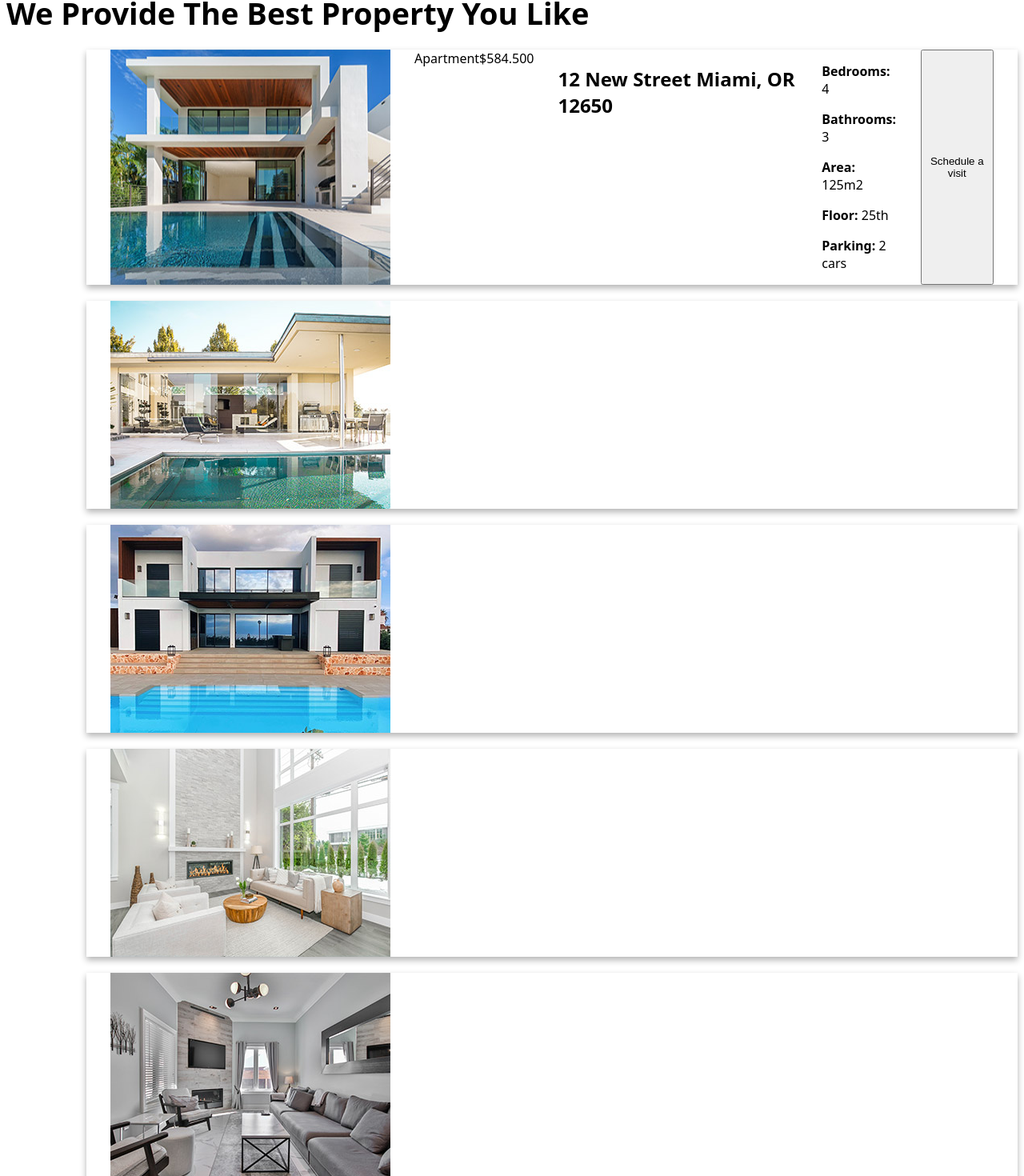
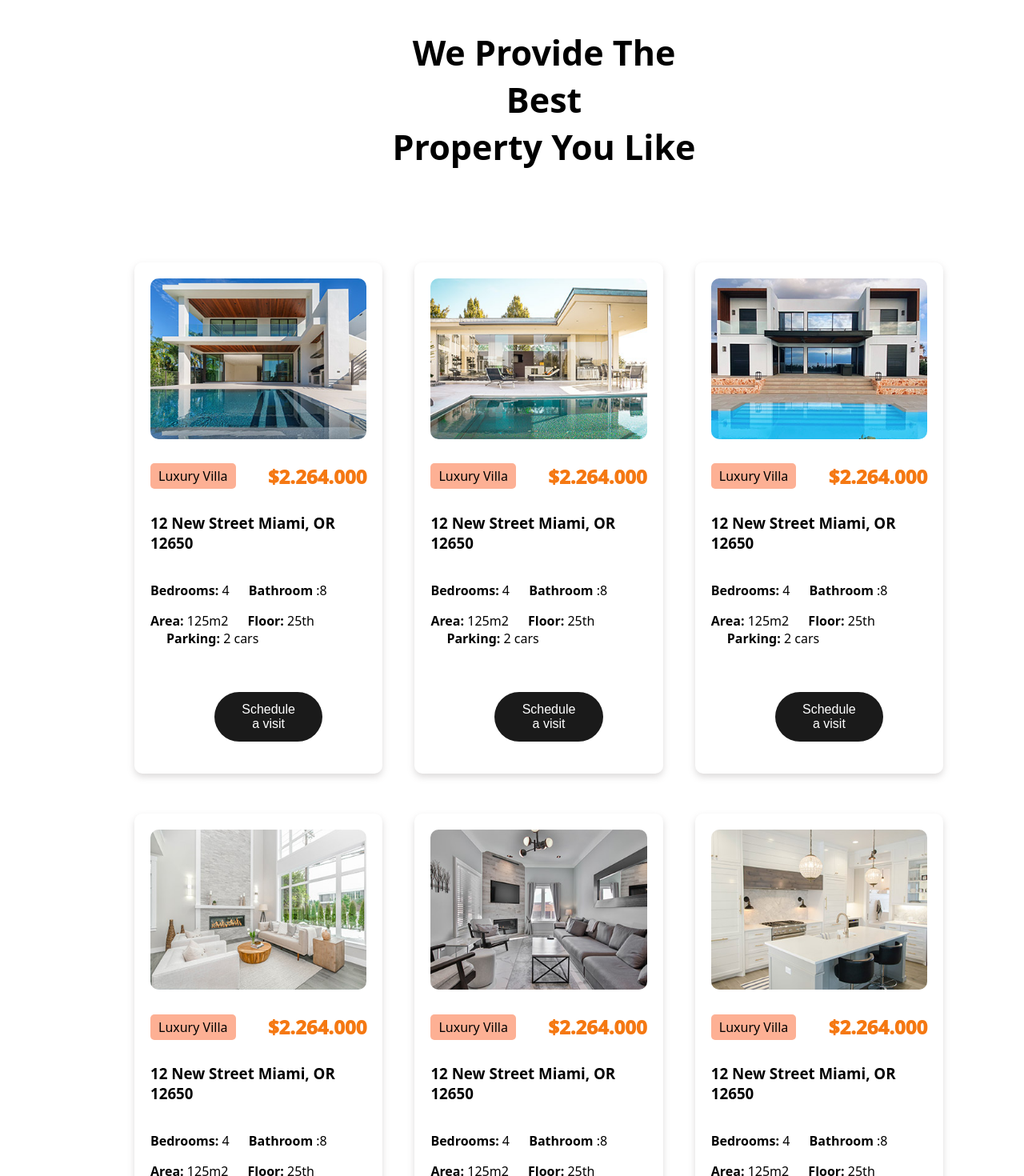
Before and after one commit to Pankajakshan-Vineeth/Villa-Website, a React (Vite) app: page / in a window 1280 px wide. Shown: the part 4026-5496 px from the top of the page at 80% size. Built offline with nearby package versions, Linux system fonts and the light colour scheme.

Commit message:
property component completed

```diff
--- a/src/Components/Properties/Properties.css
+++ b/src/Components/Properties/Properties.css
@@ -0,0 +1,87 @@
+.card-container{
+    width: 80%;
+    margin-left: 160px;
+    margin-bottom: 150px;
+}
+.property-text{
+    display: flex;
+    flex-direction: column;
+    align-items: center;
+    justify-content: center;
+    margin-bottom: 90px;
+
+}
+.property-text h3{
+    color: orangered;
+
+}
+.property-text h1{
+    margin-left: 80px;
+    font-size: 43px;
+    width: 30%;
+    padding: 5px;
+    display: flex;
+  text-align: center;
+}
+.cards{
+   display: flex;
+   flex-direction: column;
+   padding:  0px 20px;
+   /* margin-left: 100px; */
+   gap: 10px;
+    margin-bottom: 10px;
+    box-shadow: 0 4px 8px rgba(141, 135, 135, 0.3);
+    /* background-color: blueviolet; */
+        border-radius: 10px;
+}
+.property-image{
+    width: 100%;
+    margin-top: 20px;
+    border-radius: 10px;
+    margin-bottom: 20px;
+}
+.card-container{
+display: grid;
+  grid-template-columns: repeat(3, 1fr);
+  gap: 40px;
+}
+
+.property-header{
+    display: flex;
+    align-items: center;
+    justify-content: space-between;
+}
+.address{
+    /* background-color: chartreuse; */
+    margin-bottom: 10px;
+}
+.info{
+    margin-bottom: 30px;
+}
+.bathroom{
+    margin-left: 20px;
+}
+.visit-btn{
+    margin-bottom: 40px;
+}
+.badge{
+    padding:  5px 10px;
+    background-color: rgb(253, 176, 148);
+    border-radius: 5px;
+}
+.price{
+    font-size: 24px;
+    font-weight:1000;
+    color: rgb(245, 120, 18);
+}
+.visit-btn{
+ background-color: #1a1a1a;
+ width: 50%;
+  color:white;
+  border: none;
+  border-radius: 999px;
+  padding: 13px 30px;
+  font-size: 16px;
+  cursor: pointer;
+  margin-left: 80px;
+}
--- a/src/Components/Properties/Properties.jsx
+++ b/src/Components/Properties/Properties.jsx
@@ -4,55 +4,176 @@ import property03 from "../../assets/property-03.jpg";
 import property04 from "../../assets/property-04.jpg";
 import property05 from "../../assets/property-05.jpg";
 import property06 from "../../assets/property-06.jpg";
+import "./Properties.css";
 const Properties = () => {
   return (
     <div className="property-container">
       <div className="property-text">
         <h3>| PROPERTIES</h3>
-        <h1>We Provide The Best Property You Like</h1>
+        <h1>
+          We Provide The Best <br />
+          Property You Like
+        </h1>
       </div>
       <div className="card-container">
-        <div className="card">
-          <img src={property01} alt="" />
+        <div className="cards">
+          <img src={property01} alt="" className="property-image" />
+
           <div class="property-header">
-            <span class="badge">Apartment</span>
-            <span class="price">$584.500</span>
+            <span class="badge">Luxury Villa</span>
+            <span class="price">$2.264.000</span>
           </div>
 
-          <h2 class="address">12 New Street Miami, OR 12650</h2>
+          <h3 class="address">12 New Street Miami, OR 12650</h3>
+
           <div class="info">
             <p>
-              <strong>Bedrooms:</strong> 4
+              <strong>Bedrooms:</strong> 4{" "}
+              <span className="bathroom">
+                <strong>Bathroom</strong> :8
+              </span>
             </p>
             <p>
-              <strong>Bathrooms:</strong> 3
+              <strong>Area:</strong>{" "}
+              <span class="highlight">
+                125m2 <strong className="bathroom">Floor:</strong> 25th{" "}
+                <strong className="bathroom">Parking:</strong>{" "}
+                <span class="highlight">2 cars</span>
+              </span>
+            </p>
+          </div>
+
+          <button class="visit-btn">Schedule a visit</button>
+        </div>
+        <div className="cards">
+          <img src={property02} alt="" className="property-image" />
+          <div class="property-header">
+            <span class="badge">Luxury Villa</span>
+            <span class="price">$2.264.000</span>
+          </div>
+          <h3 class="address">12 New Street Miami, OR 12650</h3>
+          <div class="info">
+            <p>
+              <strong>Bedrooms:</strong> 4{" "}
+              <span className="bathroom">
+                <strong>Bathroom</strong> :8
+              </span>
             </p>
             <p>
-              <strong>Area:</strong> <span class="highlight">125m2</span>
+              <strong>Area:</strong>{" "}
+              <span class="highlight">
+                125m2 <strong className="bathroom">Floor:</strong> 25th{" "}
+                <strong className="bathroom">Parking:</strong>{" "}
+                <span class="highlight">2 cars</span>
+              </span>
+            </p>
+          </div>
+
+          <button class="visit-btn">Schedule a visit</button>
+        </div>
+        <div className="cards">
+          <img src={property03} alt="" className="property-image" />
+          <div class="property-header">
+            <span class="badge">Luxury Villa</span>
+            <span class="price">$2.264.000</span>
+          </div>
+          <h3 class="address">12 New Street Miami, OR 12650</h3>
+          <div class="info">
+            <p>
+              <strong>Bedrooms:</strong> 4{" "}
+              <span className="bathroom">
+                <strong>Bathroom</strong> :8
+              </span>
             </p>
             <p>
-              <strong>Floor:</strong> 25th
+              <strong>Area:</strong>{" "}
+              <span class="highlight">
+                125m2 <strong className="bathroom">Floor:</strong> 25th{" "}
+                <strong className="bathroom">Parking:</strong>{" "}
+                <span class="highlight">2 cars</span>
+              </span>
+            </p>
+          </div>
+
+          <button class="visit-btn">Schedule a visit</button>
+        </div>
+        <div className="cards">
+          <img src={property04} alt="" className="property-image" />
+          <div class="property-header">
+            <span class="badge">Luxury Villa</span>
+            <span class="price">$2.264.000</span>
+          </div>
+          <h3 class="address">12 New Street Miami, OR 12650</h3>
+          <div class="info">
+            <p>
+              <strong>Bedrooms:</strong> 4{" "}
+              <span className="bathroom">
+                <strong>Bathroom</strong> :8
+              </span>
             </p>
             <p>
-              <strong>Parking:</strong> <span class="highlight">2 cars</span>
+              <strong>Area:</strong>{" "}
+              <span class="highlight">
+                125m2 <strong className="bathroom">Floor:</strong> 25th{" "}
+                <strong className="bathroom">Parking:</strong>{" "}
+                <span class="highlight">2 cars</span>
+              </span>
             </p>
           </div>
+
           <button class="visit-btn">Schedule a visit</button>
         </div>
-        <div className="card">
-          <img src={property02} alt="" />
+        <div className="cards">
+          <img src={property05} alt="" className="property-image" />
+          <div class="property-header">
+            <span class="badge">Luxury Villa</span>
+            <span class="price">$2.264.000</span>
+          </div>
+          <h3 class="address">12 New Street Miami, OR 12650</h3>
+          <div class="info">
+            <p>
+              <strong>Bedrooms:</strong> 4{" "}
+              <span className="bathroom">
+                <strong>Bathroom</strong> :8
+              </span>
+            </p>
+            <p>
+              <strong>Area:</strong>{" "}
+              <span class="highlight">
+                125m2 <strong className="bathroom">Floor:</strong> 25th{" "}
+                <strong className="bathroom">Parking:</strong>{" "}
+                <span class="highlight">2 cars</span>
+              </span>
+            </p>
+          </div>
+
+          <button class="visit-btn">Schedule a visit</button>
         </div>
-        <div className="card">
-          <img src={property03} alt="" />
-        </div>
-        <div className="card">
-          <img src={property04} alt="" />
-        </div>
-        <div className="card">
-          <img src={property05} alt="" />
-        </div>
-        <div className="card">
-          <img src={property05} alt="" />
+        <div className="cards">
+          <img src={property06} alt="" className="property-image" />
+          <div class="property-header">
+            <span class="badge">Luxury Villa</span>
+            <span class="price">$2.264.000</span>
+          </div>
+          <h3 class="address">12 New Street Miami, OR 12650</h3>
+          <div class="info">
+            <p>
+              <strong>Bedrooms:</strong> 4{" "}
+              <span className="bathroom">
+                <strong>Bathroom</strong> :8
+              </span>
+            </p>
+            <p>
+              <strong>Area:</strong>{" "}
+              <span class="highlight">
+                125m2 <strong className="bathroom">Floor:</strong> 25th{" "}
+                <strong className="bathroom">Parking:</strong>{" "}
+                <span class="highlight">2 cars</span>
+              </span>
+            </p>
+          </div>
+
+          <button class="visit-btn">Schedule a visit</button>
         </div>
       </div>
     </div>
```
